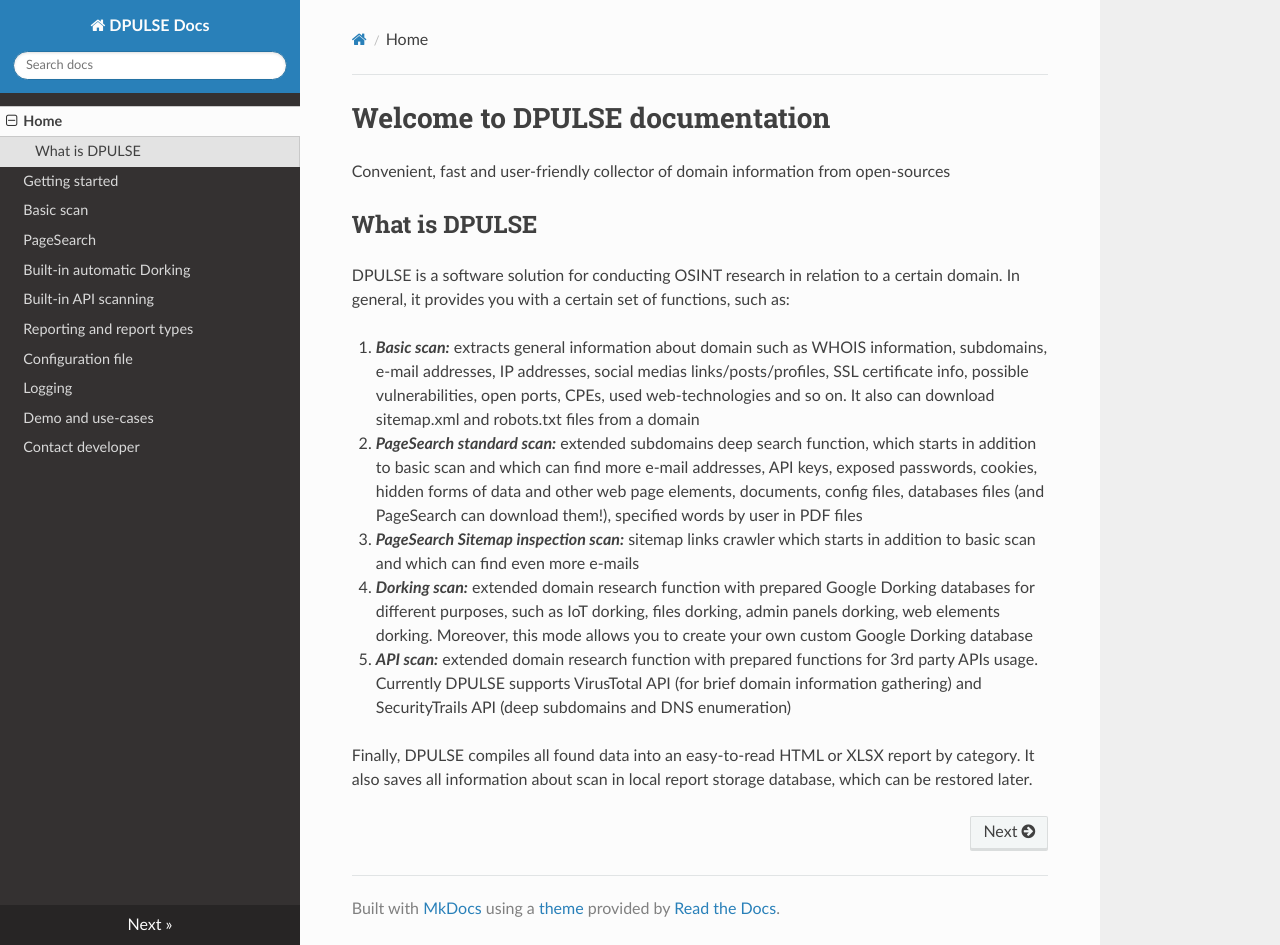
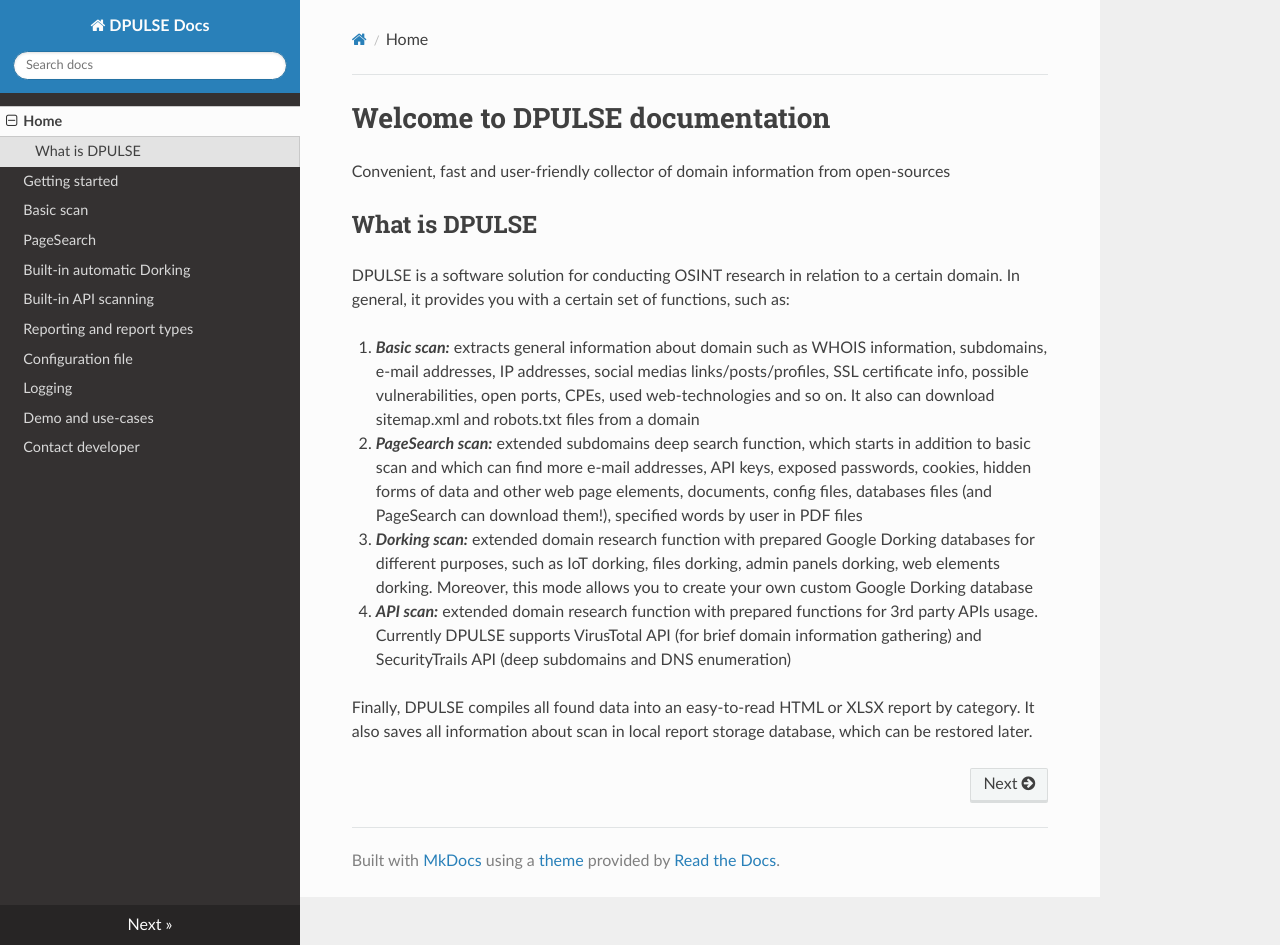
Before and after one commit to OSINT-TECHNOLOGIES/dpulse, an MkDocs documentation site: the page built from docs/dpulse-docs/docs/index.md, in a window 1280 px wide and 945 px high. Built offline with MkDocs 1.6.1, drawn with Linux system fonts in a browser that asks for light colours; nearby versions of some CDN libraries.

Commit message:
Removed PageSearch Sitemap Inspection info from docs

```diff
--- a/docs/dpulse-docs/docs/index.md
+++ b/docs/dpulse-docs/docs/index.md
@@ -8,12 +8,10 @@
 
 1. ***Basic scan:*** extracts general information about domain such as WHOIS information, subdomains, e-mail addresses, IP addresses, social medias links/posts/profiles, SSL certificate info, possible vulnerabilities, open ports, CPEs, used web-technologies and so on. It also can download sitemap.xml and robots.txt files from a domain
 
-2. ***PageSearch standard scan:*** extended subdomains deep search function, which starts in addition to basic scan and which can find more e-mail addresses, API keys, exposed passwords, cookies, hidden forms of data and other web page elements, documents, config files, databases files (and PageSearch can download them!), specified words by user in PDF files
+2. ***PageSearch scan:*** extended subdomains deep search function, which starts in addition to basic scan and which can find more e-mail addresses, API keys, exposed passwords, cookies, hidden forms of data and other web page elements, documents, config files, databases files (and PageSearch can download them!), specified words by user in PDF files
 
-3. ***PageSearch Sitemap inspection scan:*** sitemap links crawler which starts in addition to basic scan and which can find even more e-mails
+3. ***Dorking scan:*** extended domain research function with prepared Google Dorking databases for different purposes, such as IoT dorking, files dorking, admin panels dorking, web elements dorking. Moreover, this mode allows you to create your own custom Google Dorking database
 
-4. ***Dorking scan:*** extended domain research function with prepared Google Dorking databases for different purposes, such as IoT dorking, files dorking, admin panels dorking, web elements dorking. Moreover, this mode allows you to create your own custom Google Dorking database
-
-5. ***API scan:*** extended domain research function with prepared functions for 3rd party APIs usage. Currently DPULSE supports VirusTotal API (for brief domain information gathering) and SecurityTrails API (deep subdomains and DNS enumeration)
+4. ***API scan:*** extended domain research function with prepared functions for 3rd party APIs usage. Currently DPULSE supports VirusTotal API (for brief domain information gathering) and SecurityTrails API (deep subdomains and DNS enumeration)
 
 Finally, DPULSE compiles all found data into an easy-to-read HTML or XLSX report by category. It also saves all information about scan in local report storage database, which can be restored later.
```
